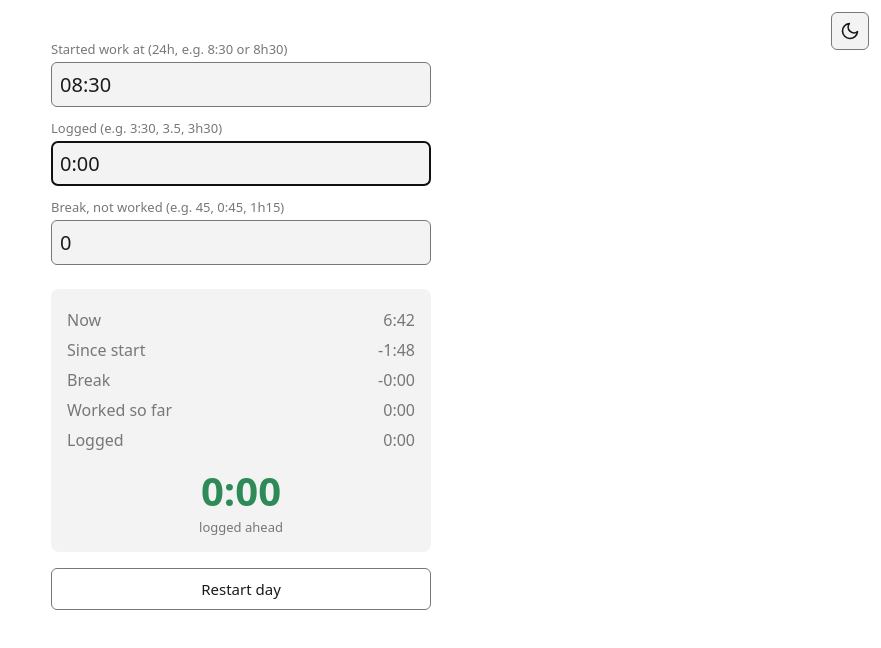
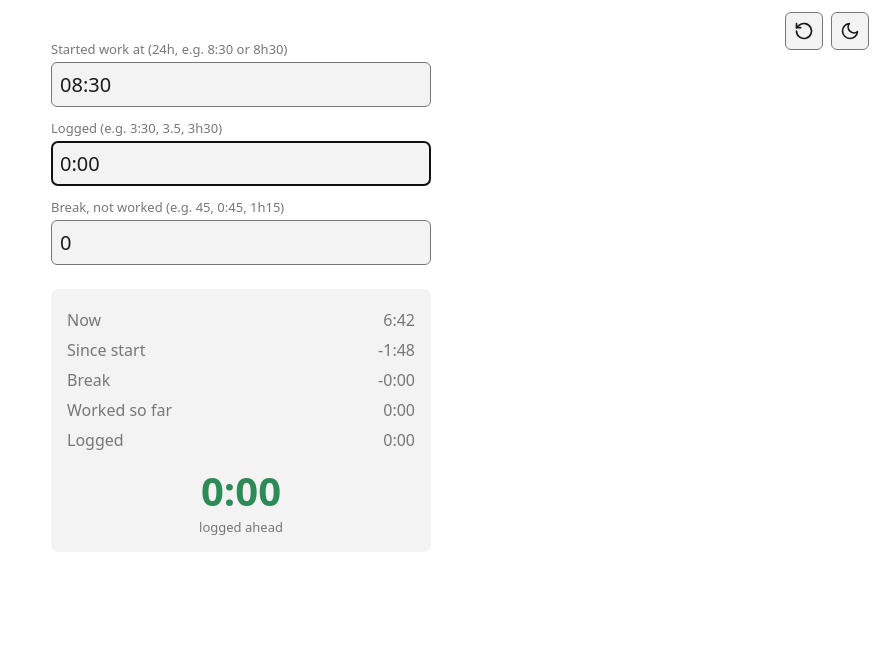
Before and after one commit to paulius-sladkevicius/timelog-gap, a plain HTML site: page index.html in a window 1280 px wide. Shown: the whole page, without its empty margins (399-1280 px from the left). Drawn offline with Linux system fonts and the light colour scheme.

Commit message:
Move Restart day to an icon button by the theme switch
Keeps the action out of the way at the top right, with a hover
label so the icon is still self-explanatory.

Co-Authored-By: Claude Opus 5.5 <noreply@anthropic.com>

```diff
--- a/index.html
+++ b/index.html
@@ -11,7 +11,10 @@
   :root { color-scheme: light; --bg:#fff; --fg:#1a1a1a; --muted:#777; --card:#f3f3f3; --accent:#c0392b; --ok:#2e8b57; }
   :root[data-theme="dark"] { color-scheme: dark; --bg:#161616; --fg:#eee; --muted:#999; --card:#242424; --accent:#ff6b5b; --ok:#5fcf8f; }
   @media (prefers-color-scheme: dark) { :root:not([data-theme="light"]) { color-scheme: dark; --bg:#161616; --fg:#eee; --muted:#999; --card:#242424; --accent:#ff6b5b; --ok:#5fcf8f; } }
-  .theme { position:fixed; top:12px; right:12px; display:flex; padding:8px; border:1px solid var(--muted); border-radius:6px; background:var(--card); color:var(--fg); cursor:pointer; width:auto; }
+  .actions { position:fixed; top:12px; right:12px; display:flex; gap:8px; }
+  .icon-btn { position:relative; display:flex; padding:8px; border:1px solid var(--muted); border-radius:6px; background:var(--card); color:var(--fg); cursor:pointer; }
+  .icon-btn[data-label]::after { content:attr(data-label); position:absolute; top:calc(100% + 6px); right:0; padding:4px 8px; border-radius:4px; background:var(--fg); color:var(--bg); font:13px system-ui,sans-serif; white-space:nowrap; opacity:0; pointer-events:none; transition:opacity .15s; }
+  .icon-btn[data-label]:hover::after, .icon-btn[data-label]:focus-visible::after { opacity:1; }
   body { font:16px system-ui,sans-serif; background:var(--bg); color:var(--fg); max-width:380px; margin:40px auto; padding:0 16px; }
   label { display:block; margin:12px 0 4px; color:var(--muted); font-size:13px; }
   input { width:100%; box-sizing:border-box; font:inherit; font-size:20px; padding:8px; border:1px solid var(--muted); border-radius:6px; background:var(--card); color:var(--fg); }
@@ -20,12 +23,13 @@
   .big { font-size:40px; font-weight:700; text-align:center; margin-top:8px; color:var(--accent); }
   .big.ok { color:var(--ok); }
   .big small { display:block; font-size:13px; font-weight:400; color:var(--muted); }
-  .reset { display:block; width:100%; margin-top:16px; padding:10px; font:inherit; font-size:15px; border:1px solid var(--muted); border-radius:6px; background:transparent; color:var(--fg); cursor:pointer; }
-  .reset:hover { background:var(--card); }
 </style>
 </head>
 <body>
-  <button class="theme" id="theme" type="button" title="Switch light / dark" aria-label="Switch light / dark"></button>
+  <div class="actions">
+    <button class="icon-btn" id="reset" type="button" data-label="Restart day" aria-label="Restart day: keep start time, clear logged and break"><svg width="20" height="20" viewBox="0 0 24 24" fill="none" stroke="currentColor" stroke-width="2" stroke-linecap="round" stroke-linejoin="round"><path d="M3 12a9 9 0 1 0 3-6.7L3 8"/><path d="M3 3v5h5"/></svg></button>
+    <button class="icon-btn" id="theme" type="button" title="Switch light / dark" aria-label="Switch light / dark"></button>
+  </div>
 
   <label for="start">Started work at (24h, e.g. 8:30 or 8h30)</label>
   <input id="start" value="08:30" inputmode="numeric" autocomplete="off">
@@ -44,8 +48,6 @@
     <div class="row"><span>Logged</span><span id="lg"></span></div>
     <div class="big" id="gap"></div>
   </div>
-
-  <button class="reset" id="reset" type="button" title="Keep start time, clear logged and break">Restart day</button>
 
 <script>
 const $ = id => document.getElementById(id);
```
